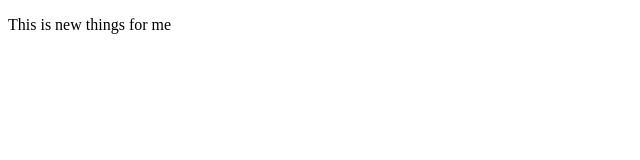
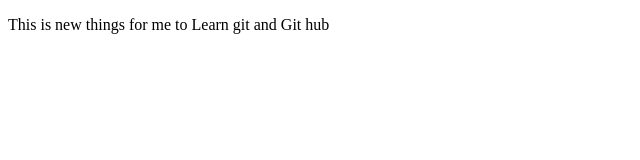
Before and after one commit to shivam0803a/local_repo, a plain HTML site: page index.html in a window 1280 px wide. Shown: the whole page, without its empty margins (0-640 px from the left). Drawn offline with Linux system fonts and the light colour scheme.

Commit message:
Learn Git and Github

```diff
--- a/index.html
+++ b/index.html
@@ -6,6 +6,6 @@
     <title>Create own Repo from Local Machine</title>
 </head>
 <body>
-    <p>This is new things for me</p>
+    <p>This is new things for me to Learn git and Git hub</p>
 </body>
 </html>
--- a/style.css
+++ b/style.css
@@ -1,3 +1,4 @@
 p{
     color: red;
+    font: 100;
 }
```
